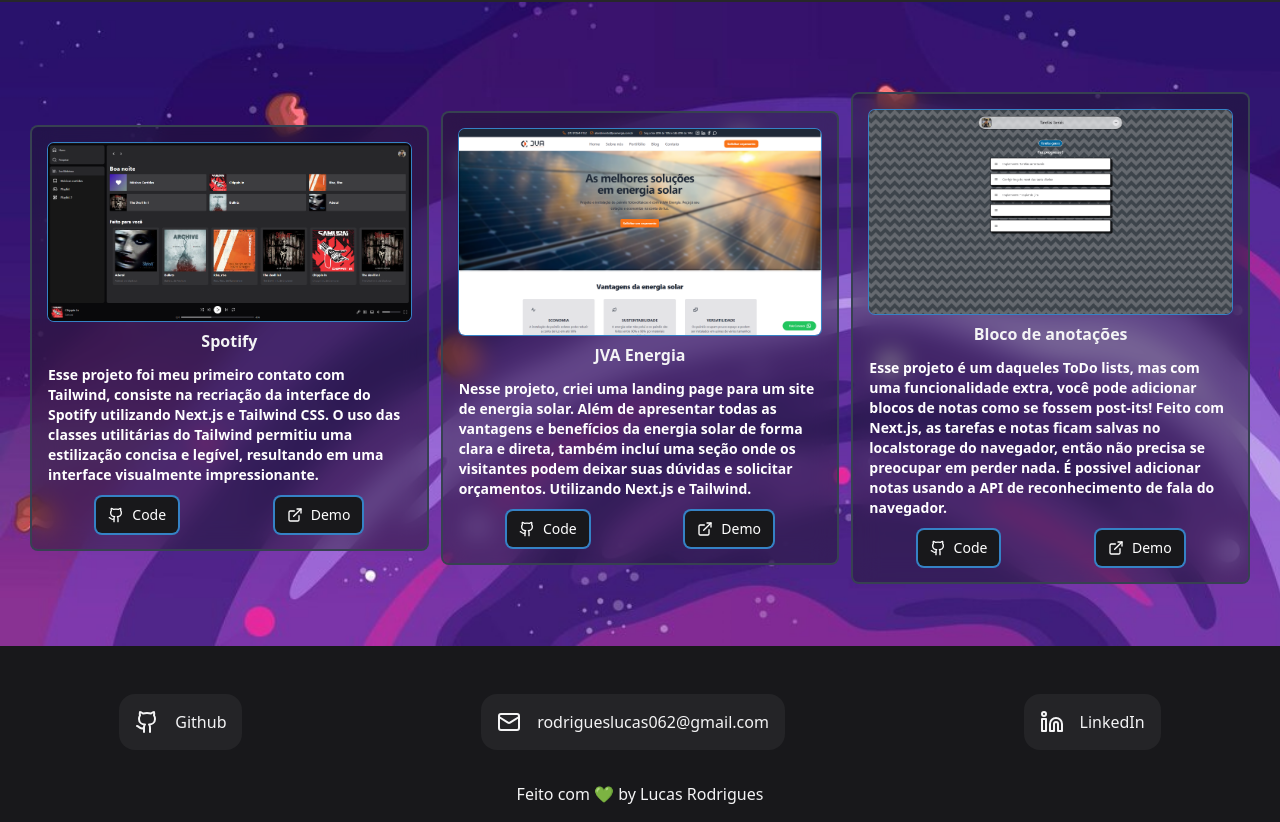
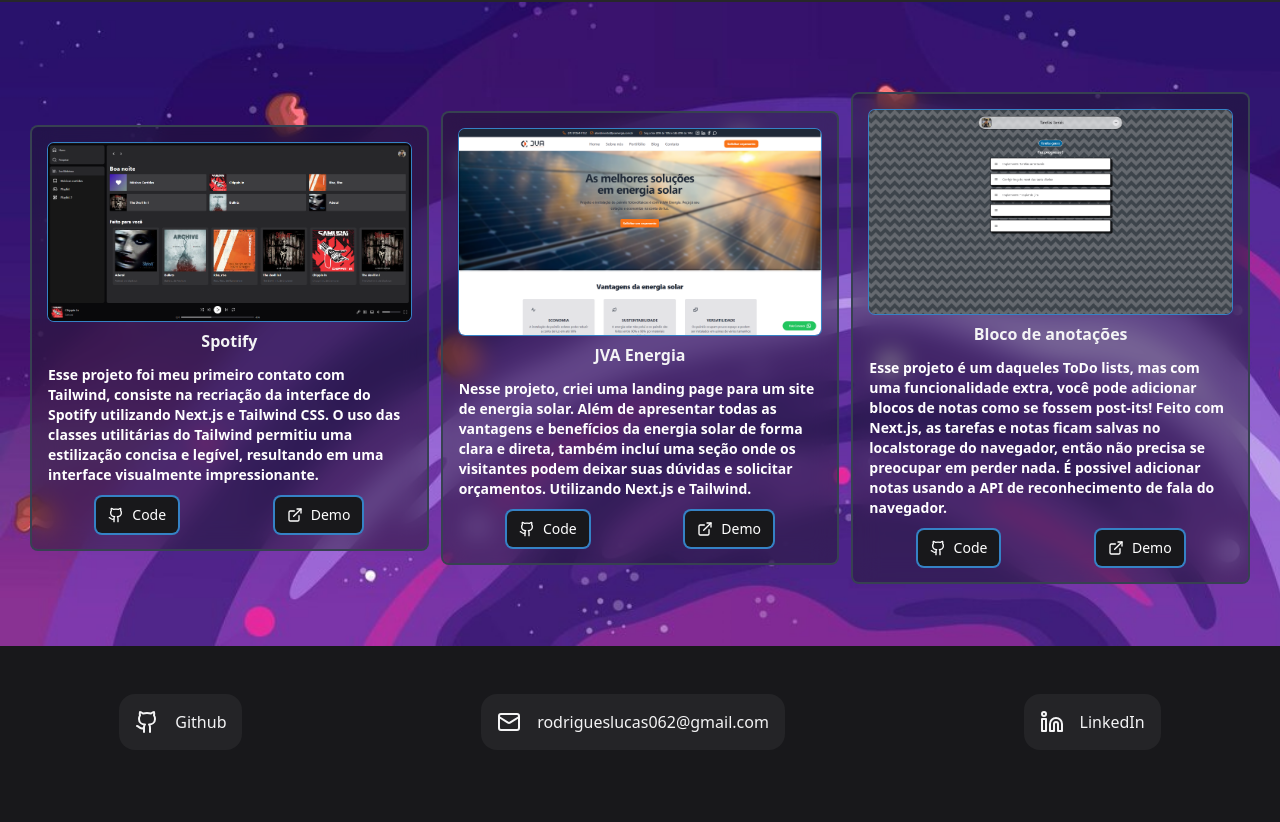
Before and after one commit to rodrigueslucas062/portfolio, a Next.js app: page / in a window 1280 px wide. Shown: the part 1757-2579 px from the top of the page. After the commit the page ends 2555 px from the top, so only its background shows below. Built offline with nearby package versions, Linux system fonts and the light colour scheme.

Commit message:
🎨 Some layout adjustments

```diff
--- a/src/components/contato/Contato.jsx
+++ b/src/components/contato/Contato.jsx
@@ -3,7 +3,7 @@ import Link from "next/link";
 
 const Contato = () => {
     return (
-        <section id="contato" className="bg-zinc-900 pt-8">
+        <section id="contato" className="bg-zinc-900 py-8">
             <div className="md:hidden flex px-4 flex-col my-4 space-y-4 justify-around">
                 <div className="flex gap-4 p-4 rounded-2xl bg-white/5 hover:bg-white/10">
                     <Github />
@@ -33,10 +33,6 @@ const Contato = () => {
                     <Link href={"https://www.linkedin.com/in/rodrigueslucasdev/"}>LinkedIn</Link>
                 </div>
             </div>
-            <div className="flex justify-center gap-1 p-4">
-                <h1>Feito com 💚 by</h1>
-                <Link href={"https://github.com/rodrigueslucas062"} target="_blank">Lucas Rodrigues</Link>
-            </div>
         </section>
     )
 }
--- a/src/components/navbar/Navbar.jsx
+++ b/src/components/navbar/Navbar.jsx
@@ -58,22 +58,18 @@ const Navbar = () => {
 
                     <Dialog.Portal>
                         <Dialog.DialogOverlay className="inset-0 fixed bg-black/70">
-                            <Dialog.DialogContent className="fixed z-10 inset-0 md:inset-auto max-md:top-[55%] lg:top-1/2 md:left-1/2 md:-translate-x-1/2 md:-translate-y-1/2 md:max-w-[640px] w-full md:h-[65vh] bg-gray-200 max-md:rounded-t-3xl lg:rounded-3xl flex flex-col outline-none overflow-hidden">
-                                <Dialog.Close className="hover:bg-gray-300 p-2 rounded-full absolute top-2 right-2 text-zinc-800">
+                            <Dialog.DialogContent className="fixed z-10 inset-0 md:inset-auto max-md:top-[55%] lg:top-1/2 md:left-1/2 md:-translate-x-1/2 md:-translate-y-1/2 md:max-w-[640px] w-full md:h-[65vh] bg-zinc-800 max-md:rounded-t-3xl lg:rounded-3xl flex flex-col outline-none overflow-hidden">
+                                <Dialog.Close className="hover:bg-gray-300 p-2 rounded-full absolute top-2 right-2 text-gray-200 hover:text-zinc-800">
                                     <X className="size-5" />
                                 </Dialog.Close>
-                                <div className="flex flex-col items-center justify-center gap-3 px-2 lg:px-4 pt-1.5">
-                                    <div className="rounded-lg mt-4 lg:mt-8 inline-block w-3/4 lg:w-3/5 relative text-zinc-900">
-                                        <ul className="flex flex-col p-4 items-center font-medium max-md:space-y-2 rounded-lg md:space-x-8 rtl:space-x-reverse md:flex-row md:border-0">
-                                            {navLinks.map((item) => (
-                                                <li key={item.label}>
-                                                    <a href={item.href} className="bg-white/5 px-6 p-3 rounded-xl flex flex-col gap-2 hover:bg-white/10">{item.label}</a>
-                                                </li>
-                                            ))}
-                                        </ul>
-                                    </div>
-                                </div>
-                                <div className="flex text-zinc-800 font-semibold mt-auto pb-2 w-3/4 lg:w-3/5 mx-auto flex-col space-y-2 bottom-0">
+                                <ul className="flex flex-col mt-8 py-6 px-8 font-medium space-y-6 rounded-lg">
+                                    {navLinks.map((item) => (
+                                        <li key={item.label}>
+                                            <a href={item.href} className="bg-white/5 text-center px-6 p-3 rounded-xl flex flex-col gap-2 hover:bg-white/10">{item.label}</a>
+                                        </li>
+                                    ))}
+                                </ul>
+                                <div className="flex marker:text-gray-200 font-semibold mt-auto pb-2 w-3/4 lg:w-3/5 mx-auto flex-col space-y-2 bottom-0">
                                     <div className="flex justify-center">
                                         <span className="text-sm">Made for </span>
                                         <FlaskConical className="text-lime-500" />{" "}
```
